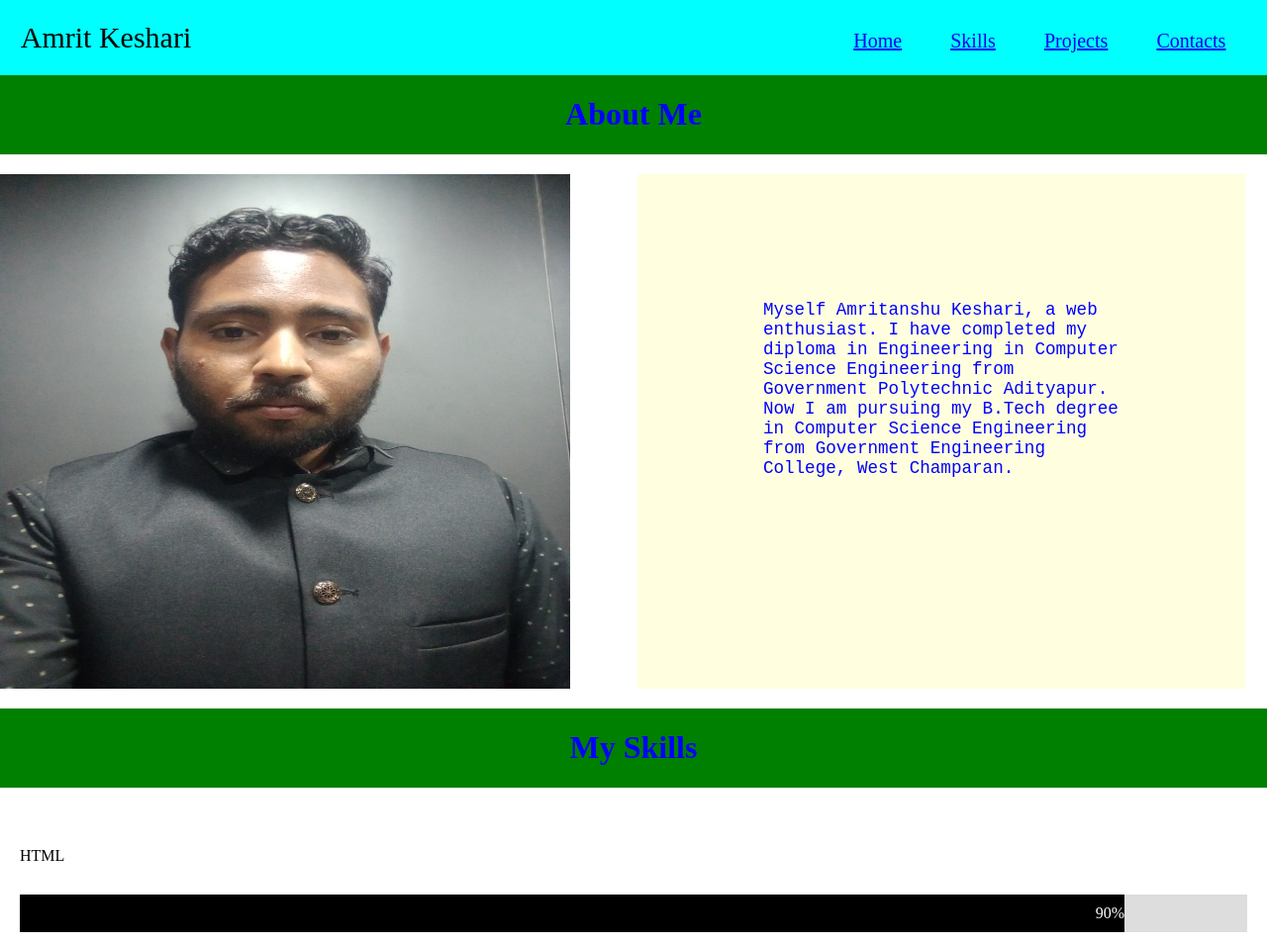
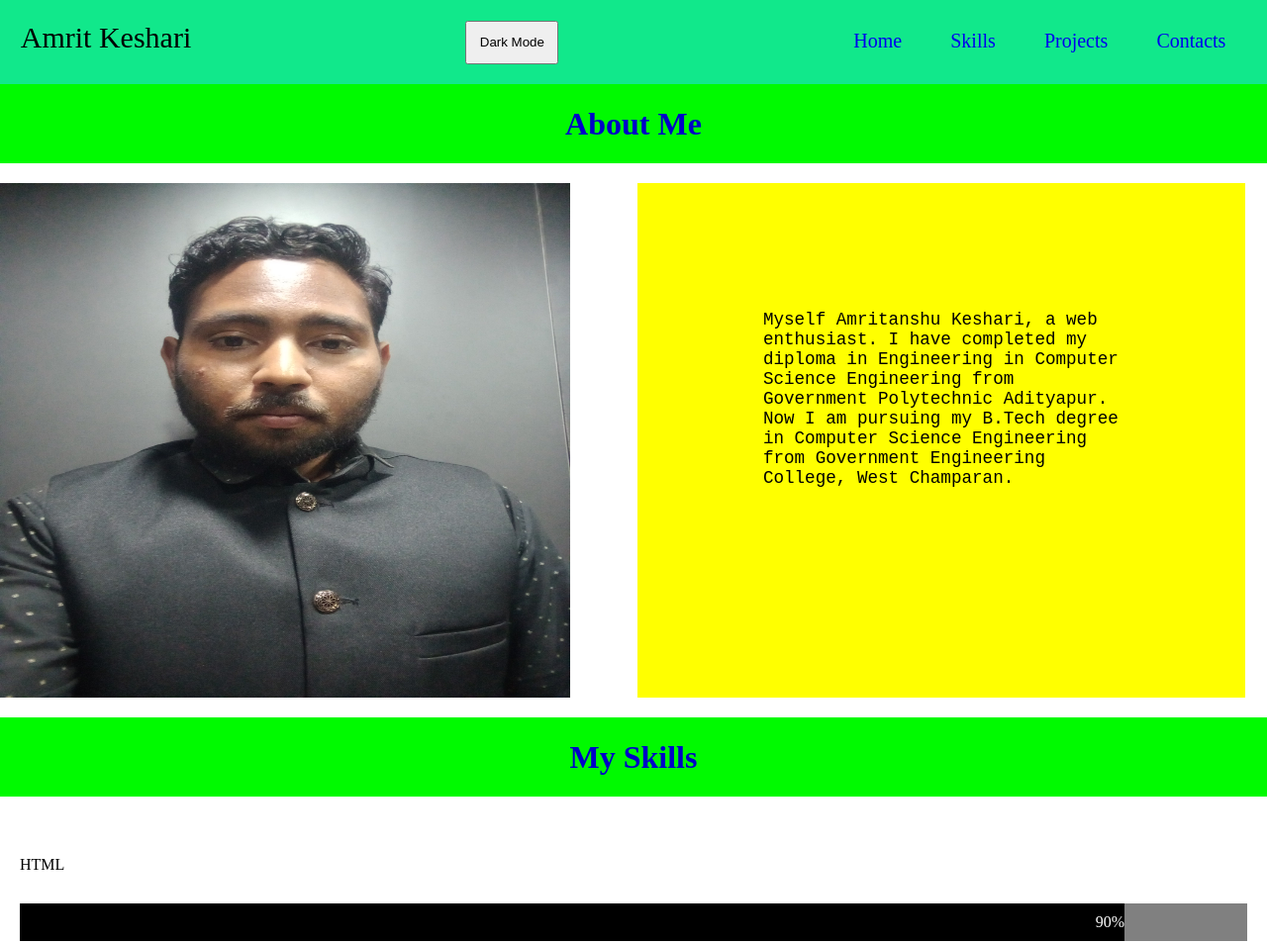
Before and after one commit to AnshuWorld/OIBSIP-PROTFOLIO-PROJECT, a plain HTML site: page index.html in a window 1280 px wide. Shown: the top 954 px of the page at 99% size. Drawn offline with Linux system fonts and the light colour scheme.

Commit message:
Update index.html

```diff
--- a/index.html
+++ b/index.html
@@ -7,11 +7,37 @@
 			padding:0;
 			box-sizing:border-box;
 		}
+		h1{
+			color:var(--setion-olor);
+		}
+		#box-1,#box-4,#box-6,#box-9{
+			background-color: var(--setion-bakk);
+		}
+		:root{
+			--header-olor:rgb(17, 232, 139);
+			--header-text:rgb(0,0,0);
+			--footer-olor:rgba(202, 183, 183, 0.673);
+			--setion-olor:rgb(0,0,200);
+			--setion-bakk:rgb(0,250,0);
+			--box-olor:rgb(0,0,0);
+			--box-bakk:yellow;
+
+
+		}
+		.dark{
+			--header-olor:rgb(1, 13, 4);
+			--header-text:rgb(200,200,200);
+			--footer-olor:rgb(7, 5, 5);
+			--setion-olor:rgb(170, 243, 152);
+			--setion-bakk:rgb(2, 20, 2);
+			--box-olor:rgb(249, 241, 241);
+			--box-bakk:rgb(16, 16, 2);
+		}
 		.header{
 			padding:1.3rem;
 			display:flex;
 			justify-content:space-between;
-			background-color:cyan;
+			background-color:var(--header-olor);
 			font-size:30px;
 		}
 		.navbar a{
@@ -57,7 +83,7 @@
 		}
 		#box-1{
 			grid-area:abu;
-			background-color:green;
+			background-color:var(--setion-bakk);
 			color:blue;
 			height:10vh;
 			display:flex;
@@ -73,8 +99,8 @@
 		}
 		#box-3{
 			grid-area:exp;
-			background-color:lightyellow;
-			color:blue;
+			background-color:var(--box-bakk);
+			color:var(--box-olor);
 			height:65vh;
 			width:48vw;
 			padding:20%;
@@ -83,7 +109,7 @@
 		}
 		#box-4{
 			grid-area:ftr;
-			background-color:green;
+			background-color:var(--setion-bakk);
 			color:blue;
 			height:10vh;
 			display:flex;
@@ -98,7 +124,7 @@
 		}
 		#box-6{
 			grid-area:prj;
-			background-color:green;
+			background-color:var(--setion-bakk);
 			color:blue;
 			height:10vh;
 			display:flex;
@@ -129,7 +155,7 @@
 		}
 		#box-9{
 			grid-area:cnt;
-			background-color:green;
+			background-color:var(--setion-bakk);
 			color:blue;
 			height:10vh;
 			display:flex;
@@ -140,14 +166,14 @@
 		}
 		#box-10{
 			grid-area:frm;
-			background-color:black;
+			background-color:var(--footer-olor);
 			color:green;
 			height:40vh;
 			padding:20%;
 		}
 		.con{
-		  width: 100%; /* Full width */
-		  background-color: #ddd; /* Grey background */
+		  width: 100%;
+		  background-color: grey;
 		}
 
 		.skills {
@@ -156,11 +182,18 @@
 		  padding-bottom: 10px;
 		  color: white;
 		}
-
+		button{
+			padding: 1%;
+		}
+		a{
+			text-decoration: none;
+		}
 		.html {width: 90%; background-color: black; margin-top:30px; margin-bottom:30px;}
 		.css {width: 80%; background-color: blue; margin-top:30px; margin-bottom:30px;}
 		.js {width: 60%; background-color: red; margin-top:30px; margin-bottom:100px;}
-
+		.title{
+			color:var(--header-text)
+		}
 		</style>
 	</head>
 	<body>
@@ -168,8 +201,9 @@
 			<div class="title" id="title">
 				<p>Amrit Keshari</p>
 			</div>
+			<button onclick="myFun()">Dark Mode</button>
 			<a class="icon" id="icon" onclick="fun()">
-				<p>&#9776</p>
+				<p class="title" >&#9776</p>
 			</a>
 			<div class="navbar" id="navbar">
 				<a href="#home">Home</a>
@@ -240,6 +274,11 @@
 			var res = 'resp';
 			nav.classList.toggle(res);
 			}
+			function myFun()
+			{
+			var ont = document.body;
+			ont.classList.toggle("dark");
+			}
 		</script>
 	</body>
 </html>
```
